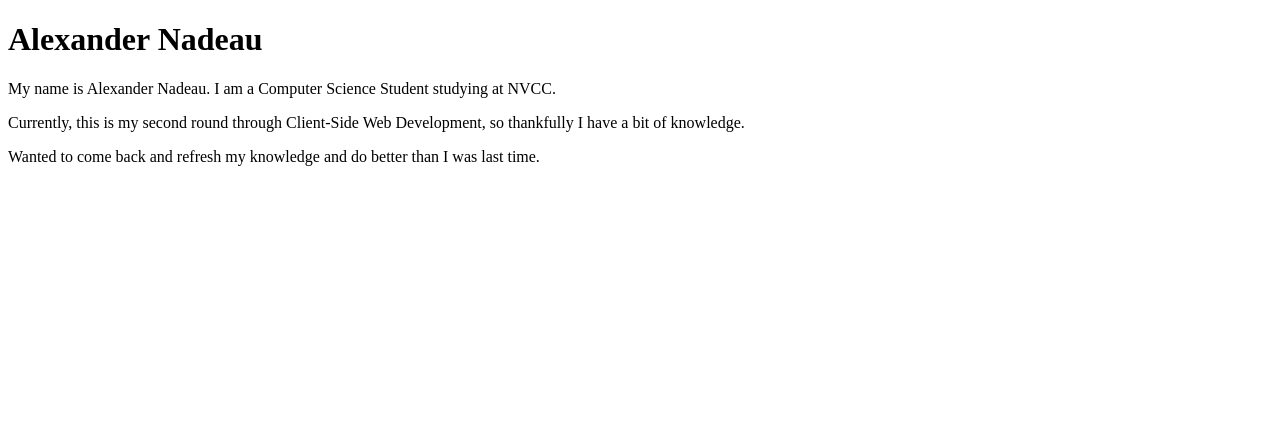
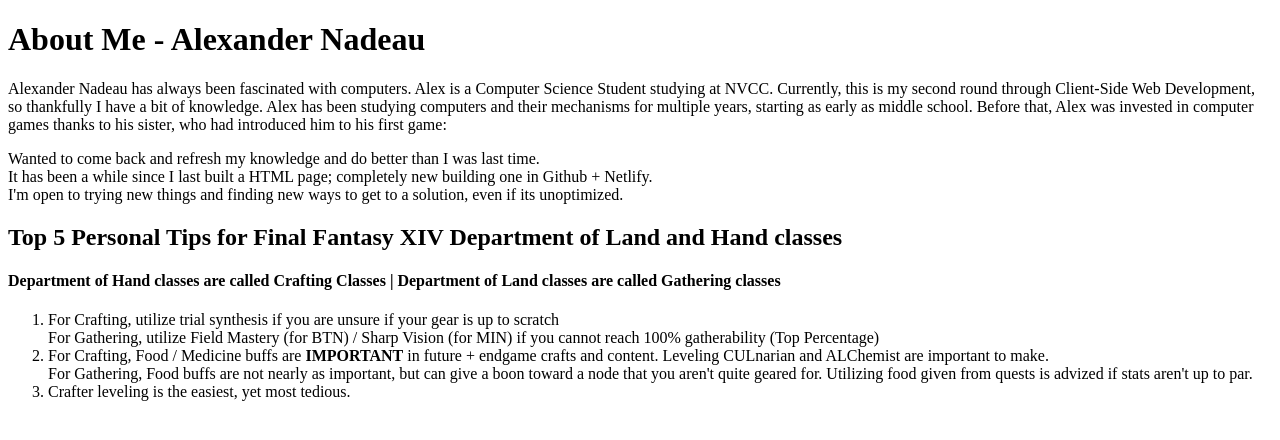
Before and after one commit to SergeantKPR/csc-2274, a plain HTML site: page index.html in a window 1280 px wide. Drawn offline with Linux system fonts and the light colour scheme.

Commit message:
Update index.html
Updated with the assignment details and extended past where the class is

```diff
--- a/index.html
+++ b/index.html
@@ -1,23 +1,48 @@
 <!DOCTYPE HTML>
-<html lang="US">
+<html lang="en-US">
 <head>
   <!--First time through using the meta keyword-->
   <meta charset="utf-8" />
   <title>
-      CSC 2274 - My First Page <!--Default title name-->
+      CSC 2274 - About Me <!--Default title name-->
   </title>
 </head>
 <body>
-  <h1> <!--Header 1 (Biggest)-->
-    Alexander Nadeau
-  </h1>
-  <p> <!--If memory serves me right, this should format it into entered paragraphs-->
-    My name is Alexander Nadeau. I am a Computer Science Student studying at NVCC.
-  </p>
-  <p>
-    Currently, this is my second round through Client-Side Web Development, so thankfully I have a bit of knowledge.
-  </p>
-  <p>
+  <div id="aboutMe"> <!--Setting up DIV for code clarity-->
+    <h1> <!--Header 1 (Biggest)-->
+    About Me - Alexander Nadeau
+    </h1>
+    <p> <!--W3 taught me about <pre> which preserves spaces + line breaks-->
+    Alexander Nadeau has always been fascinated with computers. Alex is a Computer Science Student studying at NVCC. Currently, this is my second round through Client-Side Web Development, so thankfully I have a bit of knowledge. Alex has been studying computers and their mechanisms
+    for multiple years, starting as early as middle school. Before that, Alex was invested in computer games thanks to his sister, who had introduced him to his first game:
+    </p>
+    <p> <!--Utilizing both ways to break apart a sentence into more readable sections instead of one continual sentence-->
     Wanted to come back and refresh my knowledge and do better than I was last time.
-  </p>
+    <br>It has been a while since I last built a HTML page; completely new building one in Github + Netlify.
+    <br>I'm open to trying new things and finding new ways to get to a solution, even if its unoptimized.
+    </p>
+  </div>
+
+  <div id="top5List">
+    <h2>
+      Top 5 Personal Tips for Final Fantasy XIV Department of Land and Hand classes
+    </h2>
+    <h4>Department of Hand classes are called Crafting Classes | Department of Land classes are called Gathering classes</h4>
+    <ol>
+      <li> <!-- CRAFTING HELP | GATHERING HELP -->
+        For Crafting, utilize trial synthesis if you are unsure if your gear is up to scratch
+        <br>For Gathering, utilize Field Mastery (for BTN) / Sharp Vision (for MIN) if you cannot reach 100% gatherability (Top Percentage)
+      </li>
+
+      <li> <!-- FOOD BUFFS -->
+        For Crafting, Food / Medicine buffs are <strong>IMPORTANT</strong> in future + endgame crafts and content. Leveling <italic>CUL</italic>narian and <italic>ALC</italic>hemist are important to make.
+        <br>For Gathering, Food buffs are not nearly as important, but can give a boon toward a node that you aren't quite geared for. Utilizing food given from quests is advized if stats aren't up to par.
+      </li>
+
+      <li> <!-- LEVELING TIPS -->
+        Crafter leveling is the easiest, yet most tedious.
+      </li>
+    </ol>
+
+  </div>
 </body>
```
